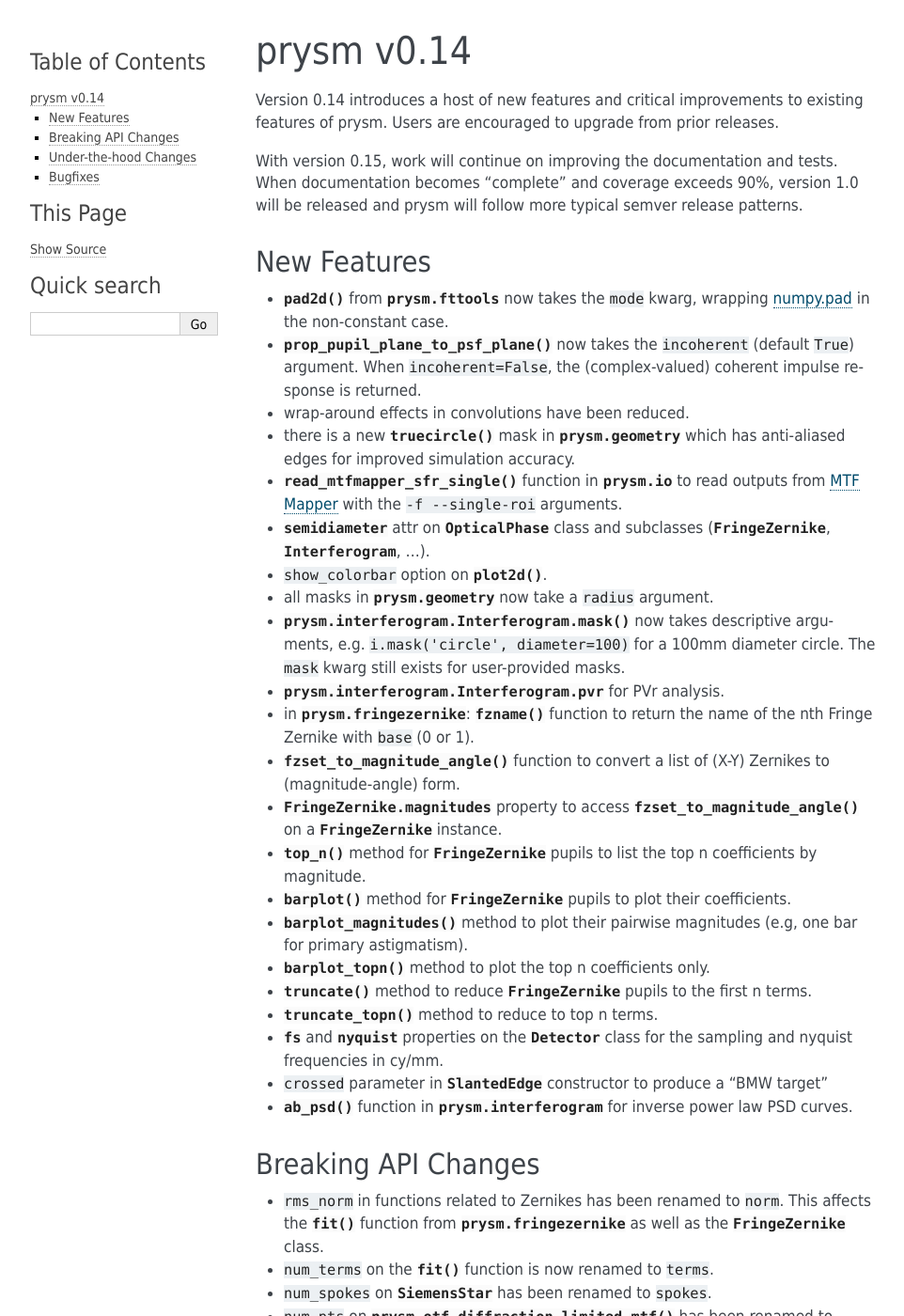
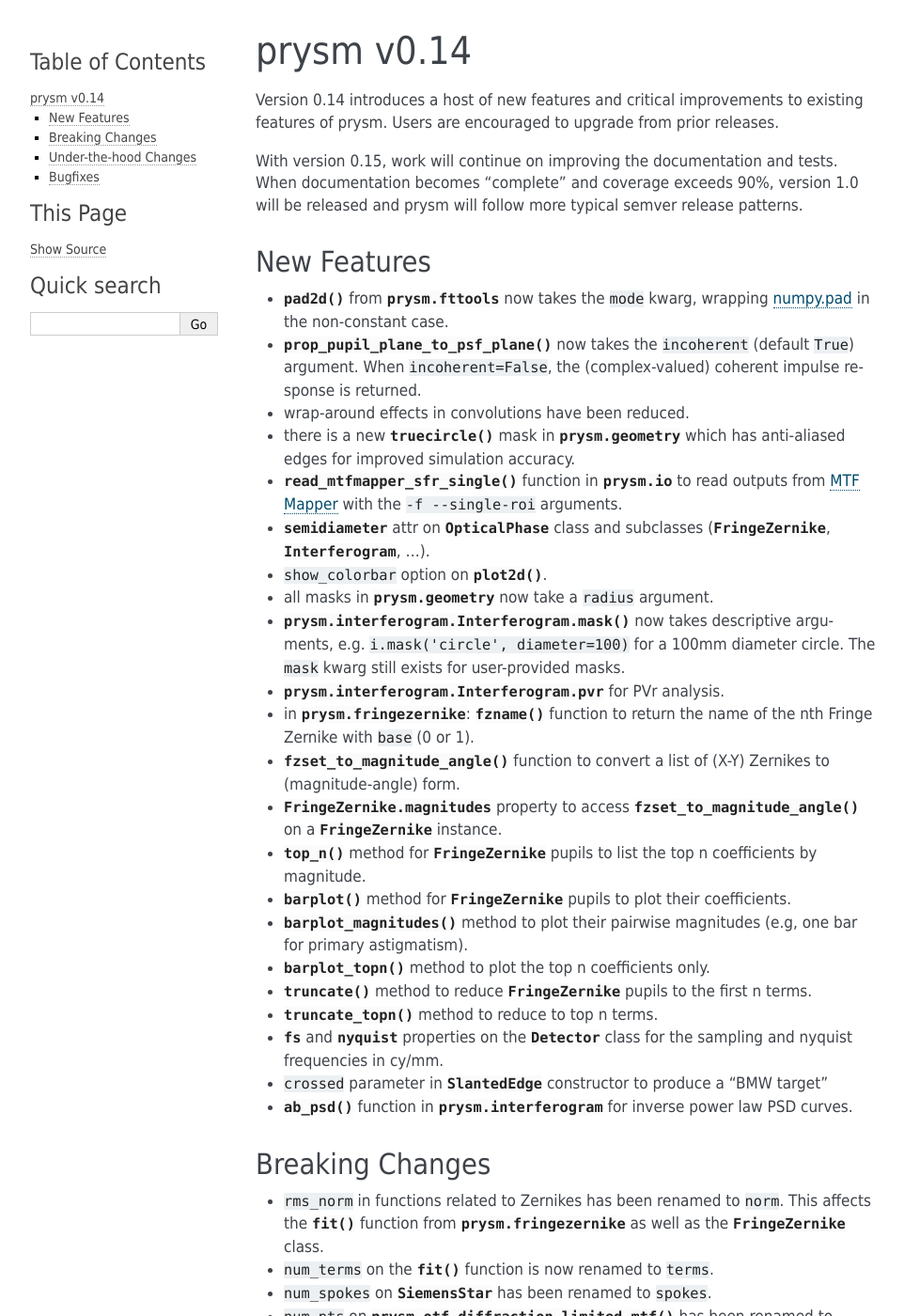
Before and after one commit to brandondube/prysm, a Sphinx documentation site: the page built from docs/source/releases/v0.14.rst, in a window 1280 px wide and 1400 px high. Shown: the whole window at 94% size, without its empty margins (148-1110 px from the left). Built offline with Sphinx 7.4.7, drawn with Linux system fonts in a browser that asks for light colours.

Commit message:
cleanup some formatting on docs

```diff
--- a/docs/source/api/index.rst
+++ b/docs/source/api/index.rst
@@ -9,11 +9,13 @@
    conf
    convolution
    coordinates
+   degredations
    detector
    fttools
    geometry
    interferogram
    io
+   mathops
    mtf_utils
    objects
    otf
--- a/docs/source/api/mathops.rst
+++ b/docs/source/api/mathops.rst
@@ -1,6 +1,6 @@
-**********
+*************
 prysm.mathops
-**********
+*************
 
 .. automodule:: prysm.mathops
     :members:
--- a/docs/source/index.rst
+++ b/docs/source/index.rst
@@ -22,9 +22,9 @@
 
 >>> pip install prysm
 
-prysm requires only [numpy](http://www.numpy.org/) and [scipy](https://www.scipy.org/).
+prysm requires only `numpy <http://www.numpy.org/>`_ and `scipy <https://www.scipy.org/>`_.
 
-If your environment has [numba](http://numba.pydata.org/) installed, it will automatically accelerate many of prysm's compuations.  To use an nVidia GPU, you must have [cupy](https://cupy.chainer.org/) installed.  Plotting uses [matplotlib](https://matplotlib.org/).  Images are read and written with [imageio](https://imageio.github.io/).  Some MTF utilities utilize [pandas](https://pandas.pydata.org/).  Reading of Zygo datx files requires [h5py](https://www.h5py.org/).
+If your environment has `numba <http://numba.pydata.org/>`_ installed, it will automatically accelerate many of prysm's compuations.  To use an nVidia GPU, you must have `cupy <https://cupy.chainer.org/>`_ installed.  Plotting uses `matplotlib <https://matplotlib.org/>`_.  Images are read and written with `imageio <https://imageio.github.io/>`_.  Some MTF utilities utilize `pandas <https://pandas.pydata.org/>`_.  Reading of Zygo datx files requires `h5py <https://www.h5py.org/>`_.
 
 pip can be directed to install these,
 
--- a/docs/source/releases/index.rst
+++ b/docs/source/releases/index.rst
@@ -8,3 +8,4 @@
    v0.16
    v0.15
    v0.14
+   v0.13
--- a/docs/source/releases/v0.14.rst
+++ b/docs/source/releases/v0.14.rst
@@ -53,8 +53,8 @@
 
 * :func:`~prysm.interferogram.ab_psd` function in :mod:`prysm.interferogram` for inverse power law PSD curves.
 
-Breaking API Changes
-===========
+Breaking Changes
+================
 
 * :code:`rms_norm` in functions related to Zernikes has been renamed to :code:`norm`.  This affects the :func:`~prysm.fringezernike.fit` function from :mod:`prysm.fringezernike` as well as the :class:`FringeZernike` class.
 
```
